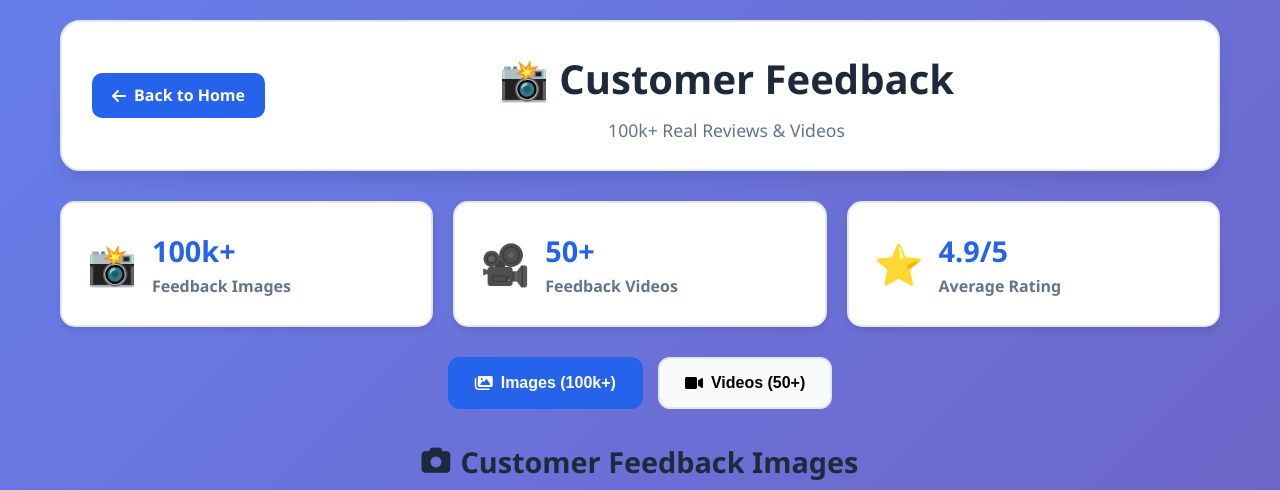
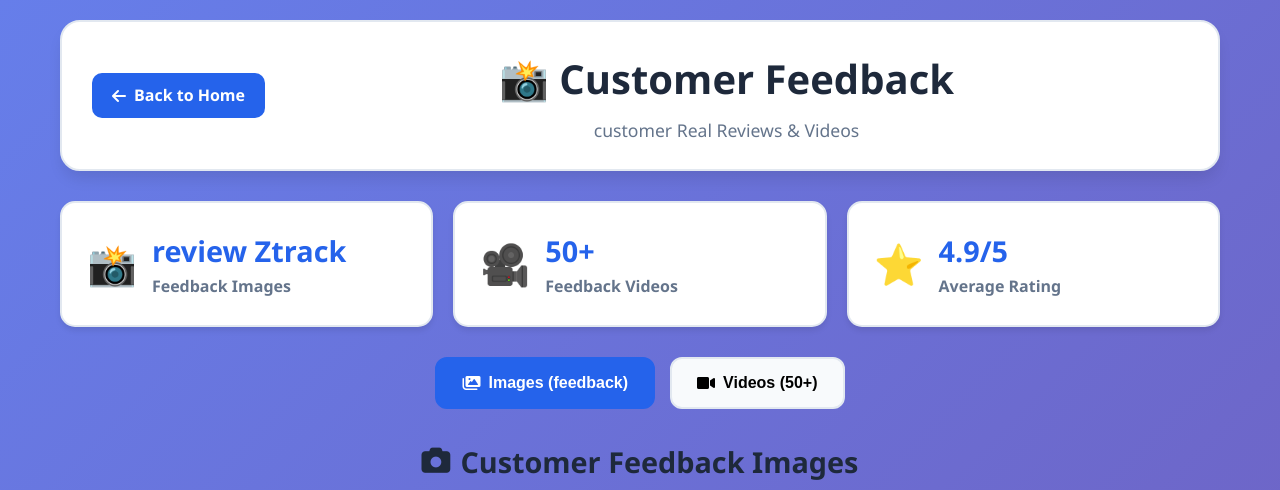
Before and after one commit to DARKxAZANUR/Ztrack_Bt-Server, a plain HTML site: page feedback.html in a window 1280 px wide. Shown: the top 490 px of the page. Drawn offline with Linux system fonts and the light colour scheme.

Commit message:
Update feedback.html

```diff
--- a/feedback.html
+++ b/feedback.html
@@ -3,7 +3,7 @@
 <head>
     <meta charset="UTF-8">
     <meta name="viewport" content="width=device-width, initial-scale=1.0">
-    <title>Customer Feedback - DARK X AZAN</title>
+    <title>Customer Feedback - Ztrac</title>
     <link rel="stylesheet" href="feedback.css">
     <link href="https://cdnjs.cloudflare.com/ajax/libs/font-awesome/6.0.0/css/all.min.css" rel="stylesheet">
 </head>
@@ -17,7 +17,7 @@
             </a>
             <div class="feedback-title">
                 <h1>📸 Customer Feedback</h1>
-                <p>100k+ Real Reviews & Videos</p>
+                <p>customer Real Reviews & Videos</p>
             </div>
         </header>
 
@@ -26,7 +26,7 @@
             <div class="stat-card">
                 <div class="stat-icon">📸</div>
                 <div class="stat-info">
-                    <span class="stat-number">100k+</span>
+                    <span class="stat-number">review Ztrack</span>
                     <span class="stat-label">Feedback Images</span>
                 </div>
             </div>
@@ -50,7 +50,7 @@
         <div class="feedback-tabs">
             <button class="tab-btn active" data-tab="images">
                 <i class="fas fa-images"></i>
-                Images (100k+)
+                Images (feedback)
             </button>
             <button class="tab-btn" data-tab="videos">
                 <i class="fas fa-video"></i>
@@ -82,7 +82,7 @@
 
         <!-- Footer -->
         <footer class="feedback-footer">
-            <p>&copy; 2024 DARK X AZAN - Real Customer Feedback</p>
+            <p>&copy; 2025 Ztrack Real Customer Feedback</p>
             <a href="index.html" class="home-link">
                 <i class="fas fa-home"></i>
                 Back to Home
```
